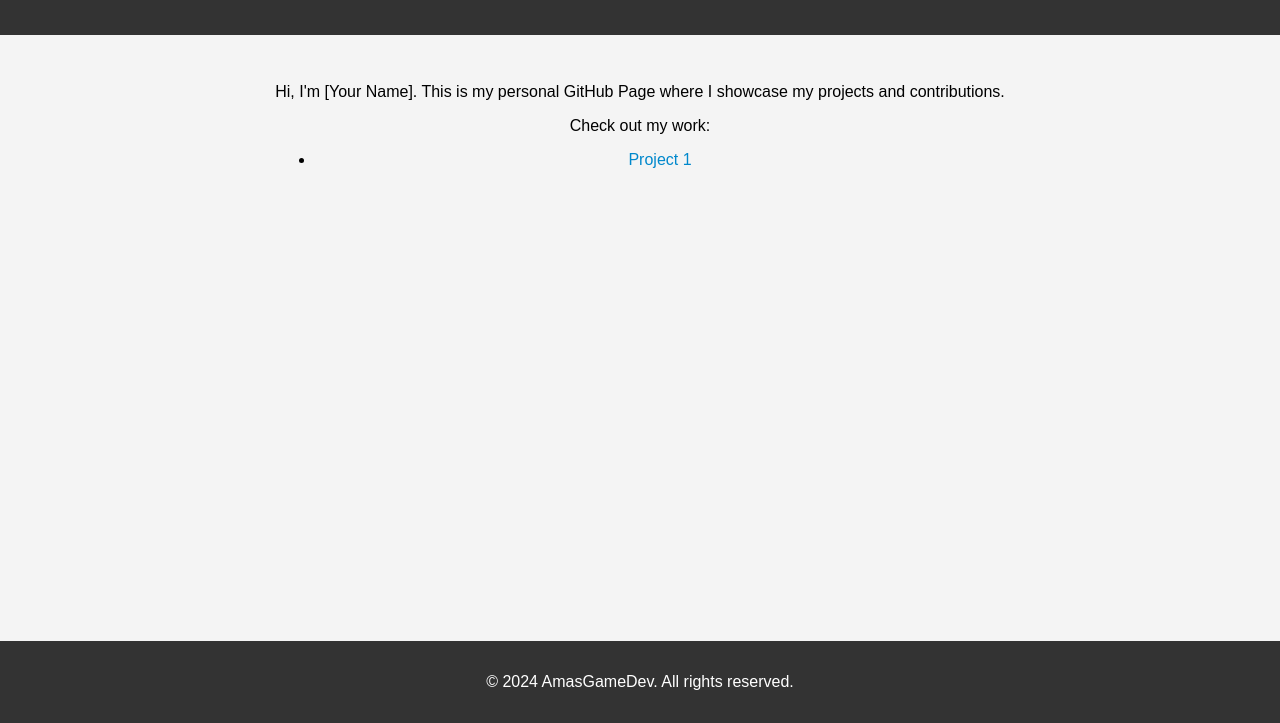
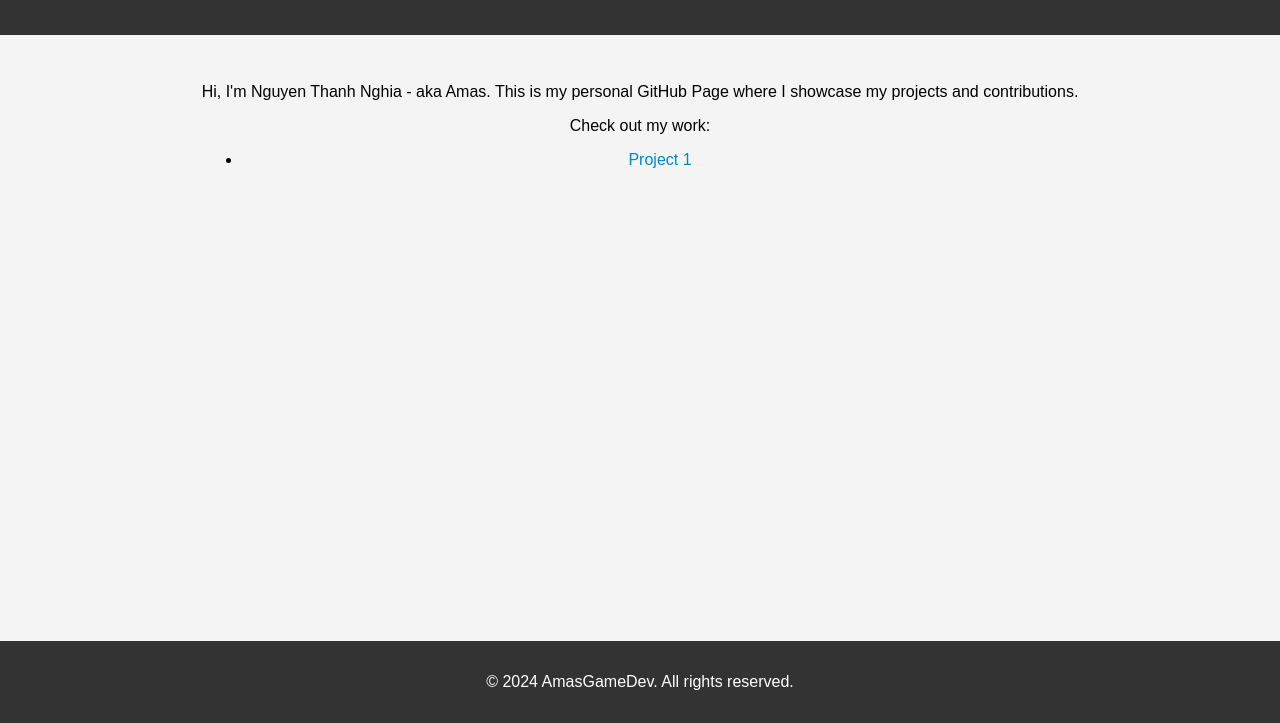
Before and after one commit to amasdev/amasdev.github.io, a plain HTML site: page index.html in a window 1280 px wide. Shown: the part 77-800 px from the top of the page. Drawn offline with Linux system fonts and the light colour scheme.

Commit message:
Update index.html

```diff
--- a/index.html
+++ b/index.html
@@ -56,10 +56,11 @@
         <h1>Welcome to My GitHub Page</h1>
     </header>
     <main>
-        <p>Hi, I'm [Your Name]. This is my personal GitHub Page where I showcase my projects and contributions.</p>
+        <p>Hi, I'm Nguyen Thanh Nghia - aka Amas. This is my personal GitHub Page where I showcase my projects and
+            contributions.</p>
         <p>Check out my work:</p>
         <ul>
-            <li><a href="https://github.com/amasgamedev/VRTour_TLC" target="_blank">Project 1</a></li>
+            <li><a href="amasimak.github.io/VRTour_FLC" target="_blank">Project 1</a></li>
         </ul>
     </main>
     <footer>
```
